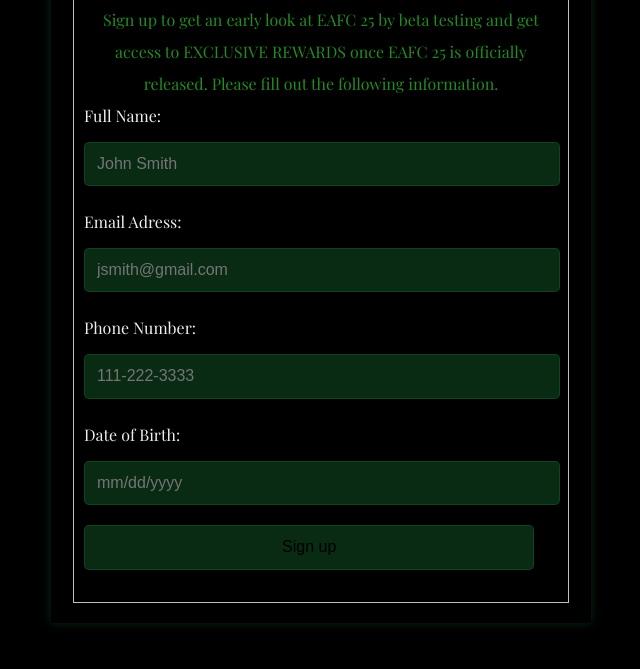
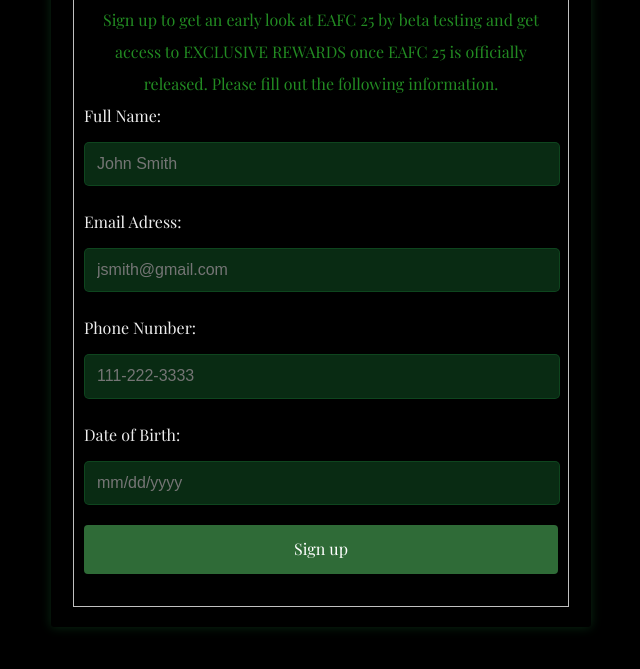
Before and after one commit to Hum-Com-Interaction-Web-Design-ITMD-362/project1, a plain HTML site: page index.html in a window 1280 px wide. Shown: the part 123-792 px from the top of the page, without its empty margins (319-959 px from the left). Drawn offline with nearby package versions, Linux system fonts and the light colour scheme; a web font is replaced by a local one.

Commit message:
styled the submit button

```diff
--- a/css/style.css
+++ b/css/style.css
@@ -43,3 +43,21 @@ input {
     border: 1px solid rgba(22, 106, 47, 0.407);
     border-radius: 5px;
 }
+
+input[type="submit"] {
+    font-family: 'Playfair Display', 'Anta', 'Roboto', serif;
+    background-color:rgb(47, 107, 55);
+    color:#fff;
+    padding: 15px;
+    border:none;
+    border-radius: 4px;
+    text-align:center;
+    width: 100%;
+    height: 70%;
+
+}
+
+input[type="submit"]:hover{
+    transform:scale(1.09);
+    background-color:rgb(29, 86, 36);
+}
```
